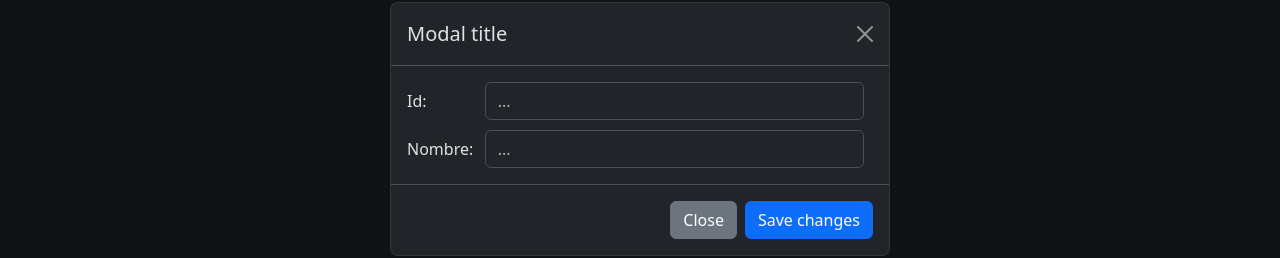
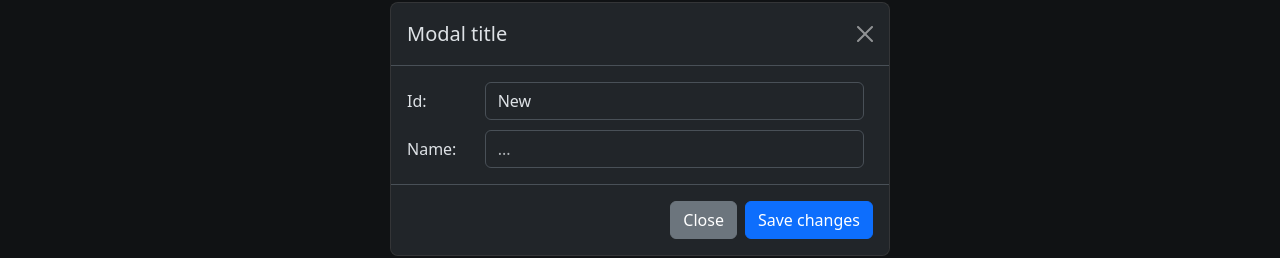
Before and after one commit to ErickMataTorres/crud, a React (Vite) app: page /Sports in a window 1280 px wide. Both pictures are taken after a click on the button "New". Shown: the part 271-529 px from the top of the page. Built offline with nearby package versions, Linux system fonts and the light colour scheme; no server answers.

Commit message:
Trabajando en el hook useState de Sports.jsx

```diff
--- a/src/Components/Sports.jsx
+++ b/src/Components/Sports.jsx
@@ -1,10 +1,12 @@
-import { useState, useEffect } from "react";
+import  {useState, useEffect } from "react";
 import "../Styles/Sports.css";
 import API_URL from "../API_URL.JS";
 
 function Sports() {
+    const [data, setData] = useState([]);
+    const [id, setId]=useState("");
+    const [name,setName]=useState("");
 
-    const [data, setData] = useState([]);
 
     useEffect(() => {
         fetch(API_URL + "/Sports/getSports?parameter=''")
@@ -23,9 +25,19 @@ function Sports() {
             });
     }, []);
 
-    const OpenModal=()=>{
+    const OpenModal=(action, item)=>{
+        if(action==="New"){
+            setId("New");
+            setName("");
+        }else{
+            if(action==="Modify"){
+                setId(item.Id);
+                setName(item.Name);
+            }
+        }
+    }
 
-    }
+
 
     return (
         <>
@@ -35,7 +47,7 @@ function Sports() {
                 <div className="searchContainer">
                     <label>Search:</label>
                     <input type="text" placeholder="..." className="form-control" />
-                    <button className="btn btn-primary" data-bs-toggle="modal" data-bs-target="#myModal">New</button>
+                    <button className="btn btn-primary" data-bs-toggle="modal" data-bs-target="#myModal" onClick={()=>OpenModal("New","")}>New</button>
                 </div>
 
                 <table className="table table-hover">
@@ -52,7 +64,7 @@ function Sports() {
                                 <th scope="row">{item.Id}</th>
                                 <td>{item.Name}</td>
                                 <td>
-                                    <button className="btn btn-warning" onClick={()=>OpenModal()}>Modify</button>
+                                    <button className="btn btn-warning" data-bs-toggle="modal" data-bs-target="#myModal" onClick={()=>OpenModal("Modify",item)}>Modify</button>
                                     <button className="btn btn-danger">Delete</button>
                                 </td>
                             </tr>
@@ -73,11 +85,11 @@ function Sports() {
                         <div className="modal-body">
                             <div className="modalInputsContainer">
                                 <label className="col-md-2">Id:</label>
-                                <input type="text" placeholder="..." className="form-control" />
+                                <input type="text" placeholder="..." className="form-control" id="inputId" value={id} readOnly/>
                             </div>
                             <div className="modalInputsContainer">
-                                <label className="col-md-2">Nombre:</label>
-                                <input type="text" placeholder="..." className="form-control" />
+                                <label className="col-md-2">Name:</label>
+                                <input type="text" placeholder="..." className="form-control" id="inputName" value={name} onChange={(event)=>setName(event.target.value)}/>
                             </div>
                         </div>
                         <div className="modal-footer">
@@ -87,10 +99,7 @@ function Sports() {
                     </div>
                 </div>
             </div>
-
         </>
-
-
     )
 }
 export default Sports;
```
